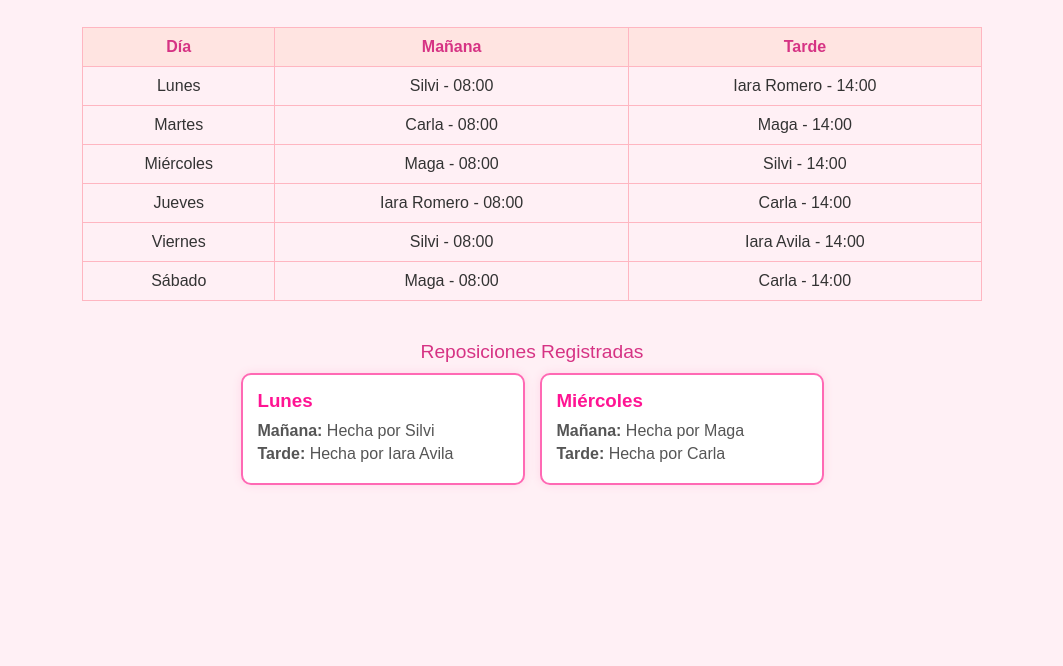
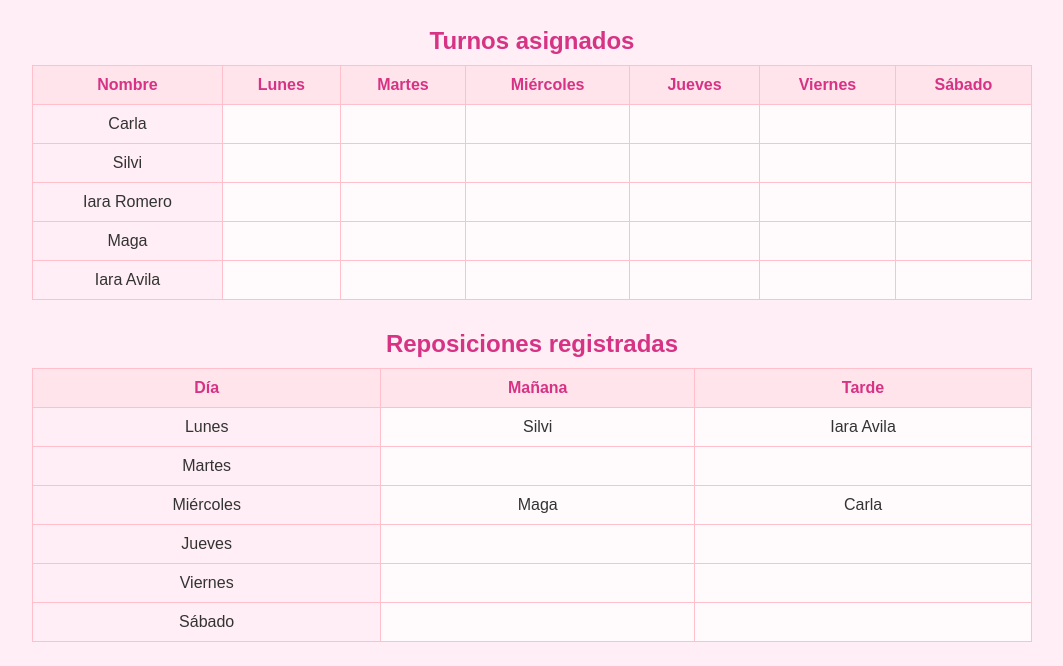
Before and after one commit to IaraAvilaLopez/horarios-tm-rcia1, a plain HTML site: page index.html in a window 1280 px wide. Shown: the part 82-748 px from the top of the page, without its empty margins (108-1171 px from the left). Drawn offline with Linux system fonts and the light colour scheme.

Commit message:
index.html

```diff
--- a/index.html
+++ b/index.html
@@ -7,99 +7,75 @@
   <style>
     body {
       font-family: 'Arial', sans-serif;
-      background-color: #fff0f5;
+      background-color: #ffeef5;
       color: #333;
       padding: 20px;
-      max-width: 900px;
+      max-width: 1000px;
       margin: auto;
     }
 
     h1 {
       text-align: center;
       color: #d63384;
-      margin-bottom: 30px;
+      margin-bottom: 20px;
+    }
+
+    h2 {
+      text-align: center;
+      color: #d63384;
+      margin: 30px 0 10px;
     }
 
     table {
       width: 100%;
       border-collapse: collapse;
-      margin-bottom: 40px;
+      margin-bottom: 30px;
     }
 
     th, td {
-      border: 1px solid #ffb6c1;
+      border: 1px solid #ffc0cb;
       padding: 10px;
       text-align: center;
     }
 
     th {
-      background-color: #ffe4e1;
+      background-color: #ffe4ec;
       color: #d63384;
     }
 
-    .repo-titulo {
-      font-size: 1.2em;
-      margin-top: 30px;
-      margin-bottom: 10px;
-      color: #d63384;
-      text-align: center;
+    td[contenteditable="true"] {
+      background-color: #fffafc;
+      cursor: text;
     }
 
-    .reposiciones {
-      display: flex;
-      flex-wrap: wrap;
-      gap: 15px;
-      justify-content: center;
-    }
-
-    .card-repo {
-      background-color: #fff;
-      border: 2px solid #ff69b4;
-      border-radius: 10px;
-      padding: 15px;
-      width: 250px;
-      box-shadow: 0 0 10px #ffd6e7;
-    }
-
-    .card-repo h3 {
-      margin: 0 0 10px 0;
-      color: #ff1493;
-    }
-
-    .card-repo p {
-      margin: 5px 0;
-      color: #555;
-    }
-
-    /* Estilo responsive para celular */
+    /* Responsive */
     @media screen and (max-width: 600px) {
-      table thead {
-        display: none;
+      table, thead, tbody, th, td, tr {
+        display: block;
       }
 
-      table, tbody, tr, td {
-        display: block;
-        width: 100%;
+      thead {
+        display: none;
       }
 
       tr {
         margin-bottom: 15px;
-        border: 1px solid #d63384;
+        border: 1px solid #ffc0cb;
         border-radius: 10px;
         padding: 10px;
+        background: #fff;
       }
 
       td {
         text-align: left;
+        position: relative;
         padding-left: 50%;
-        position: relative;
       }
 
       td::before {
         content: attr(data-label);
         position: absolute;
         left: 15px;
-        top: 10px;
         font-weight: bold;
         color: #d63384;
       }
@@ -107,9 +83,72 @@
   </style>
 </head>
 <body>
+
   <h1>Horarios TM RCIA 1 ❤️</h1>
 
-  <!-- TABLA DE HORARIOS -->
+  <h2>Turnos asignados</h2>
+  <table>
+    <thead>
+      <tr>
+        <th>Nombre</th>
+        <th>Lunes</th>
+        <th>Martes</th>
+        <th>Miércoles</th>
+        <th>Jueves</th>
+        <th>Viernes</th>
+        <th>Sábado</th>
+      </tr>
+    </thead>
+    <tbody>
+      <tr>
+        <td data-label="Nombre">Carla</td>
+        <td contenteditable="true" data-label="Lunes"></td>
+        <td contenteditable="true" data-label="Martes"></td>
+        <td contenteditable="true" data-label="Miércoles"></td>
+        <td contenteditable="true" data-label="Jueves"></td>
+        <td contenteditable="true" data-label="Viernes"></td>
+        <td contenteditable="true" data-label="Sábado"></td>
+      </tr>
+      <tr>
+        <td data-label="Nombre">Silvi</td>
+        <td contenteditable="true" data-label="Lunes"></td>
+        <td contenteditable="true" data-label="Martes"></td>
+        <td contenteditable="true" data-label="Miércoles"></td>
+        <td contenteditable="true" data-label="Jueves"></td>
+        <td contenteditable="true" data-label="Viernes"></td>
+        <td contenteditable="true" data-label="Sábado"></td>
+      </tr>
+      <tr>
+        <td data-label="Nombre">Iara Romero</td>
+        <td contenteditable="true" data-label="Lunes"></td>
+        <td contenteditable="true" data-label="Martes"></td>
+        <td contenteditable="true" data-label="Miércoles"></td>
+        <td contenteditable="true" data-label="Jueves"></td>
+        <td contenteditable="true" data-label="Viernes"></td>
+        <td contenteditable="true" data-label="Sábado"></td>
+      </tr>
+      <tr>
+        <td data-label="Nombre">Maga</td>
+        <td contenteditable="true" data-label="Lunes"></td>
+        <td contenteditable="true" data-label="Martes"></td>
+        <td contenteditable="true" data-label="Miércoles"></td>
+        <td contenteditable="true" data-label="Jueves"></td>
+        <td contenteditable="true" data-label="Viernes"></td>
+        <td contenteditable="true" data-label="Sábado"></td>
+      </tr>
+      <tr>
+        <td data-label="Nombre">Iara Avila</td>
+        <td contenteditable="true" data-label="Lunes"></td>
+        <td contenteditable="true" data-label="Martes"></td>
+        <td contenteditable="true" data-label="Miércoles"></td>
+        <td contenteditable="true" data-label="Jueves"></td>
+        <td contenteditable="true" data-label="Viernes"></td>
+        <td contenteditable="true" data-label="Sábado"></td>
+      </tr>
+    </tbody>
+  </table>
+
+  <h2>Reposiciones registradas</h2>
   <table>
     <thead>
       <tr>
@@ -121,50 +160,36 @@
     <tbody>
       <tr>
         <td data-label="Día">Lunes</td>
-        <td data-label="Mañana">Silvi - 08:00</td>
-        <td data-label="Tarde">Iara Romero - 14:00</td>
+        <td contenteditable="true" data-label="Mañana">Silvi</td>
+        <td contenteditable="true" data-label="Tarde">Iara Avila</td>
       </tr>
       <tr>
         <td data-label="Día">Martes</td>
-        <td data-label="Mañana">Carla - 08:00</td>
-        <td data-label="Tarde">Maga - 14:00</td>
+        <td contenteditable="true" data-label="Mañana"></td>
+        <td contenteditable="true" data-label="Tarde"></td>
       </tr>
       <tr>
         <td data-label="Día">Miércoles</td>
-        <td data-label="Mañana">Maga - 08:00</td>
-        <td data-label="Tarde">Silvi - 14:00</td>
+        <td contenteditable="true" data-label="Mañana">Maga</td>
+        <td contenteditable="true" data-label="Tarde">Carla</td>
       </tr>
       <tr>
         <td data-label="Día">Jueves</td>
-        <td data-label="Mañana">Iara Romero - 08:00</td>
-        <td data-label="Tarde">Carla - 14:00</td>
+        <td contenteditable="true" data-label="Mañana"></td>
+        <td contenteditable="true" data-label="Tarde"></td>
       </tr>
       <tr>
         <td data-label="Día">Viernes</td>
-        <td data-label="Mañana">Silvi - 08:00</td>
-        <td data-label="Tarde">Iara Avila - 14:00</td>
+        <td contenteditable="true" data-label="Mañana"></td>
+        <td contenteditable="true" data-label="Tarde"></td>
       </tr>
       <tr>
         <td data-label="Día">Sábado</td>
-        <td data-label="Mañana">Maga - 08:00</td>
-        <td data-label="Tarde">Carla - 14:00</td>
+        <td contenteditable="true" data-label="Mañana"></td>
+        <td contenteditable="true" data-label="Tarde"></td>
       </tr>
     </tbody>
   </table>
 
-  <!-- SECCIÓN DE REPOSICIONES -->
-  <div class="repo-titulo">Reposiciones Registradas</div>
-  <div class="reposiciones">
-    <div class="card-repo">
-      <h3>Lunes</h3>
-      <p><strong>Mañana:</strong> Hecha por Silvi</p>
-      <p><strong>Tarde:</strong> Hecha por Iara Avila</p>
-    </div>
-    <div class="card-repo">
-      <h3>Miércoles</h3>
-      <p><strong>Mañana:</strong> Hecha por Maga</p>
-      <p><strong>Tarde:</strong> Hecha por Carla</p>
-    </div>
-  </div>
 </body>
 </html>
```
